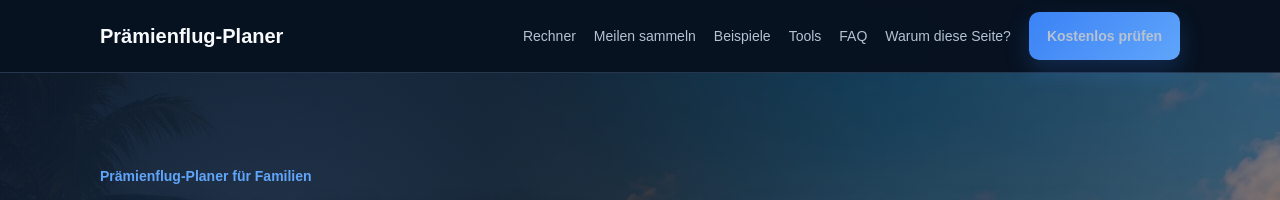
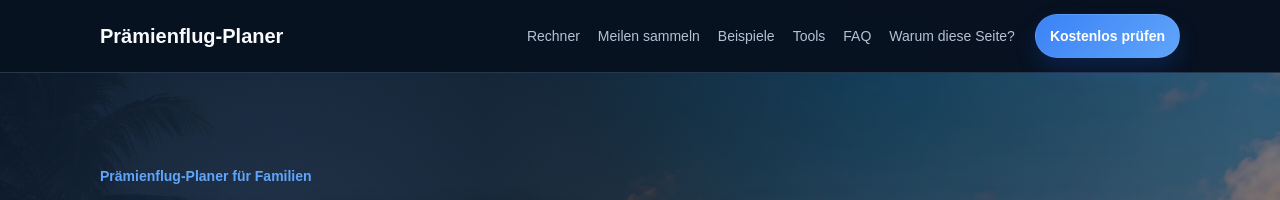
Before and after one commit to Praemienflug-Planer/miles-planer, a Jekyll site: the page built from index.html, in a window 1280 px wide. Shown: the top 200 px of the page. Built offline with Jekyll 4.4.1, drawn with Linux system fonts in a browser that asks for light colours.

Commit message:
Load conversion polish stylesheet

```diff
--- a/assets/css/site.css
+++ b/assets/css/site.css
@@ -5,3 +5,4 @@
 @import url('/miles-planer/assets/css/articles.css?v=20260507-1');
 @import url('/miles-planer/assets/css/tools.css?v=20260507-1');
 @import url('/miles-planer/assets/css/cta-system.css?v=20260511-1');
+@import url('/miles-planer/assets/css/conversion-polish.css?v=20260519-1');
```
